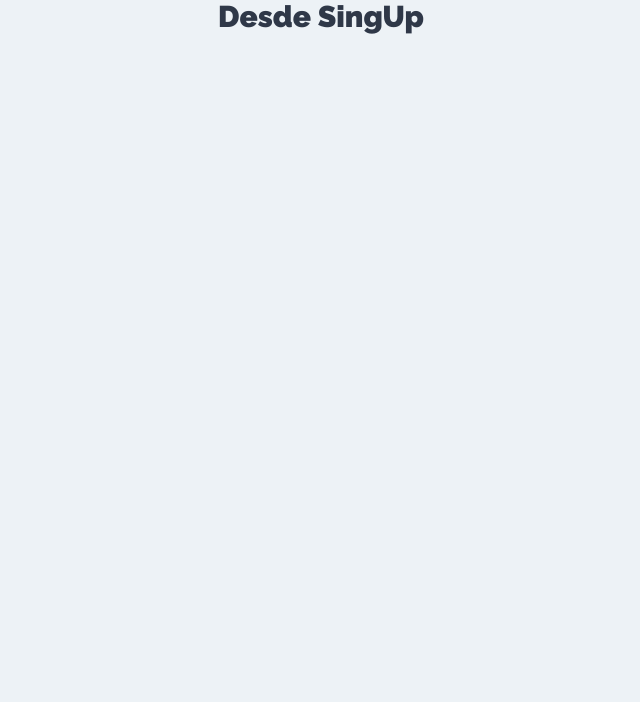
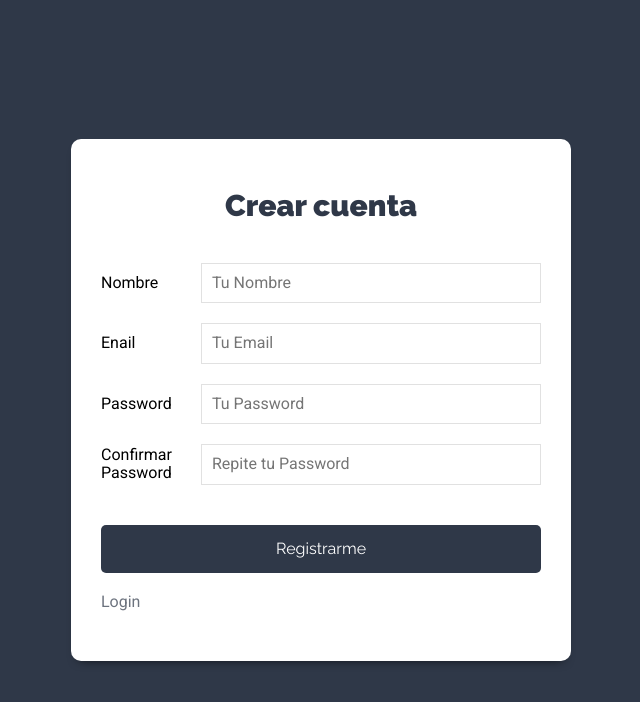
Before and after one commit to erniker/MERNTasks, a React (Create React App) app: page /sing-up in a window 1280 px wide. Shown: the top 702 px of the page, without its empty margins (319-959 px from the left). Built offline with nearby package versions, Linux system fonts and the light colour scheme.

Commit message:
Create Login and SingUp components

```diff
--- a/src/components/auth/Login.js
+++ b/src/components/auth/Login.js
@@ -1,7 +1,72 @@
-import React from "react";
+import React, { useState } from "react";
+import { Link } from "react-router-dom";
 
 const Login = () => {
-  return <h1>Desde Login</h1>;
+  // Login State
+  const [user, setUser] = useState({
+    email: "",
+    password: "",
+  });
+
+  // User extract
+  const { email, password } = user;
+
+  const onChangeLogin = (e) => {
+    setUser({
+      ...user,
+      [e.target.name]: e.target.value,
+    });
+  };
+
+  //Login Button
+  const onSubmit = (e) => {
+    e.preventDefault();
+    // Empty field validation
+
+    // end to action
+  };
+
+  return (
+    <div className="form-usuario">
+      <div className="contenedor-form sombra-dark">
+        <h1>Iniciar Sesión</h1>
+        <form onSubmit={onSubmit}>
+          <div className="campo-form">
+            <label htmlFor="email">Enail</label>
+            <input
+              type="email"
+              id="email"
+              name="email"
+              placeholder="Tu Email"
+              value={email}
+              onChange={onChangeLogin}
+            ></input>
+          </div>
+          <div className="campo-form">
+            <label htmlFor="password">Password</label>
+            <input
+              type="password"
+              id="password"
+              name="password"
+              placeholder="Tu Password"
+              value={password}
+              onChange={onChangeLogin}
+            ></input>
+          </div>
+          <div className="campo-form">
+            <input
+              type="submit"
+              className="btn btn-primario btn-block"
+              value="Iniciar Sesión"
+            />
+          </div>
+        </form>
+        <Link className="enlace-cuenta" to={"/sing-up"}>
+          Crear cuenta
+        </Link>
+      </div>
+    </div>
+  );
 };
 
 export default Login;
--- a/src/components/auth/SingUp.js
+++ b/src/components/auth/SingUp.js
@@ -1,7 +1,100 @@
-import React from "react";
+import React, { useState } from "react";
+import { Link } from "react-router-dom";
 
 const SingUp = () => {
-  return <h1>Desde SingUp</h1>;
+  // SingUp State
+  const [user, setUser] = useState({
+    name: "",
+    email: "",
+    password: "",
+    confirm: "",
+  });
+
+  // SingUp extract
+  const { name, email, password, confirm } = user;
+
+  const onChangeSingUp = (e) => {
+    setUser({
+      ...user,
+      [e.target.name]: e.target.value,
+    });
+  };
+
+  //SingUp Button
+  const onSubmit = (e) => {
+    e.preventDefault();
+    // Empty field validation
+
+    // Minimum of 6 characters for password
+
+    // Check password and confirmPassword are equal
+
+    // Send to action
+  };
+
+  return (
+    <div className="form-usuario">
+      <div className="contenedor-form sombra-dark">
+        <h1>Crear cuenta</h1>
+        <form onSubmit={onSubmit}>
+          <div className="campo-form">
+            <label htmlFor="name">Nombre</label>
+            <input
+              type="text"
+              id="name"
+              name="name"
+              placeholder="Tu Nombre"
+              value={name}
+              onChange={onChangeSingUp}
+            ></input>
+          </div>
+          <div className="campo-form">
+            <label htmlFor="email">Enail</label>
+            <input
+              type="email"
+              id="email"
+              name="email"
+              placeholder="Tu Email"
+              value={email}
+              onChange={onChangeSingUp}
+            ></input>
+          </div>
+          <div className="campo-form">
+            <label htmlFor="password">Password</label>
+            <input
+              type="password"
+              id="password"
+              name="password"
+              placeholder="Tu Password"
+              value={password}
+              onChange={onChangeSingUp}
+            ></input>
+          </div>
+          <div className="campo-form">
+            <label htmlFor="confirm">Confirmar Password</label>
+            <input
+              type="password"
+              id="confirm"
+              name="confirm"
+              placeholder="Repite tu Password"
+              value={confirm}
+              onChange={onChangeSingUp}
+            ></input>
+          </div>
+          <div className="campo-form">
+            <input
+              type="submit"
+              className="btn btn-primario btn-block"
+              value="Registrarme"
+            />
+          </div>
+        </form>
+        <Link className="enlace-cuenta" to={"/"}>
+          Login
+        </Link>
+      </div>
+    </div>
+  );
 };
 
 export default SingUp;
```
Also changed, not shown: 1 other file (tests, documents, lock files or other folders).
